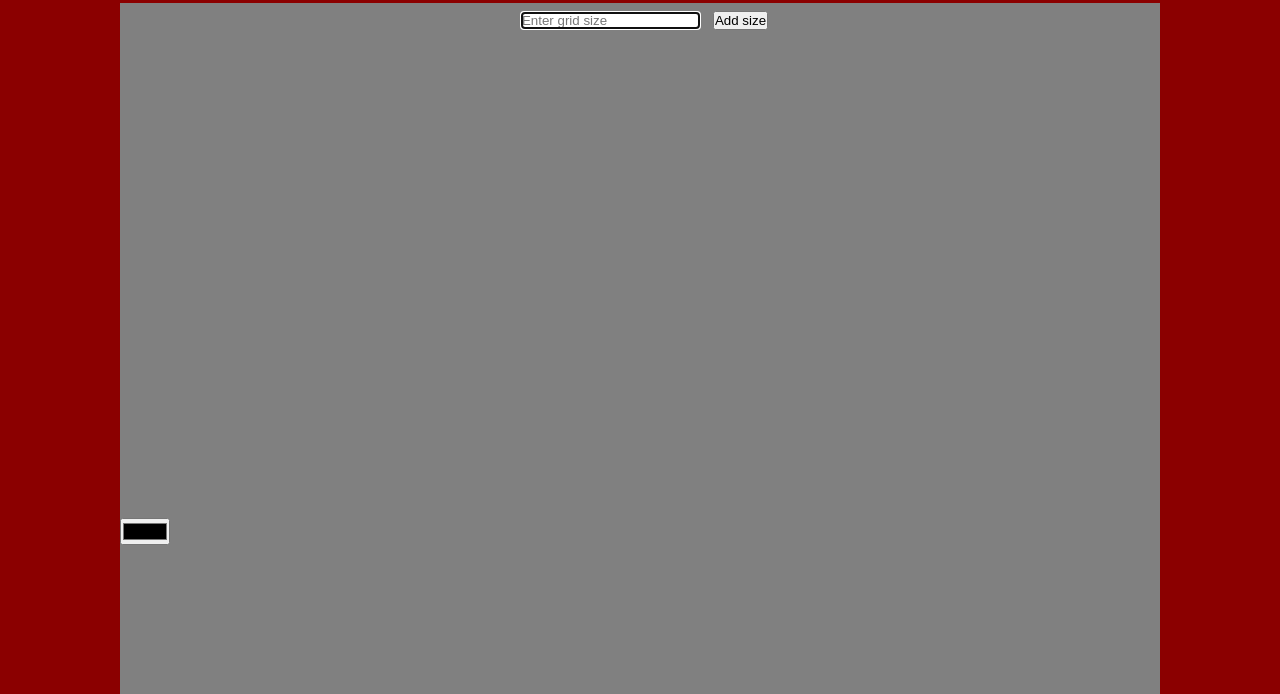
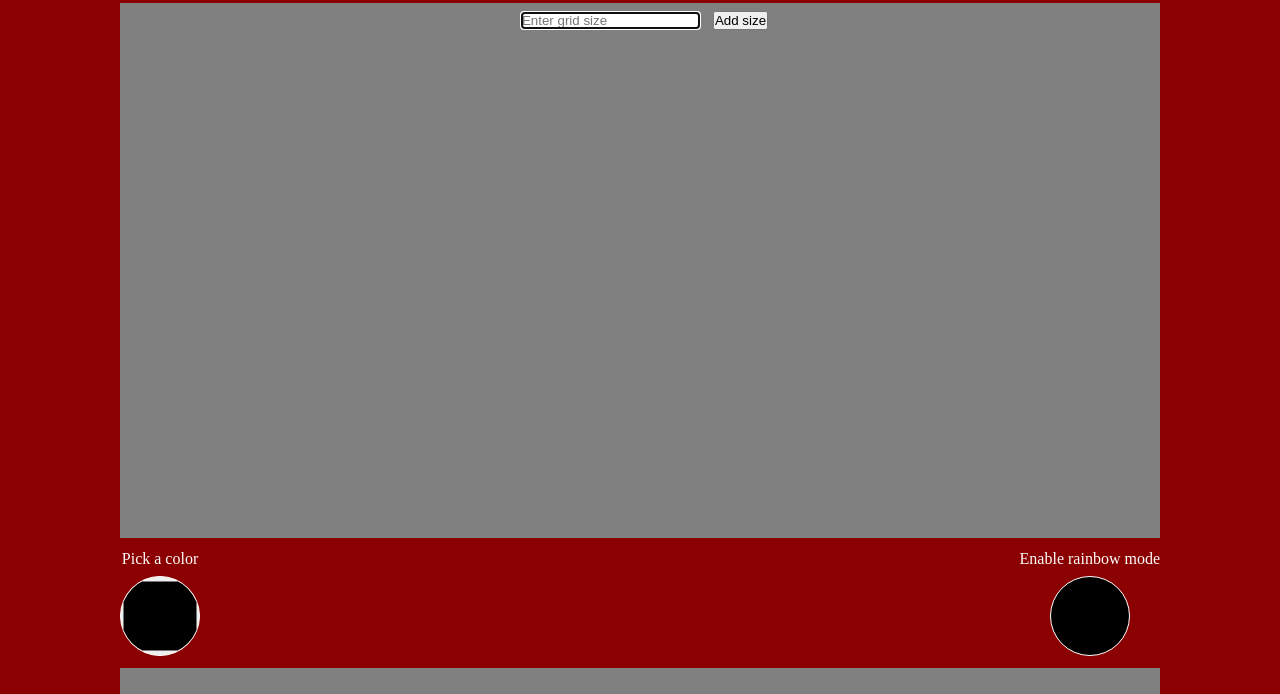
Before and after one commit to Calsjunior/etch-a-sketch, a website: page index.html in a window 1280 px wide. Shown: the part 106-800 px from the top of the page. Drawn offline with Linux system fonts and the light colour scheme.

Commit message:
feat: add switching between color picker and rainbow mode

```diff
--- a/index.html
+++ b/index.html
@@ -25,8 +25,13 @@
                 <div class="grid-container"></div>
             </div>
 
-            <div>
-                <input class="color-picker" type="color">
+            <div class="color-mode">
+                <label>Pick a color
+                    <input class="color-picker" type="color">
+                </label>
+                <label>Enable rainbow mode
+                    <div class="rainbow-mode"></div>
+                </label>
             </div>
         </div>
 
--- a/script.js
+++ b/script.js
@@ -1,12 +1,18 @@
 let size = 0;
+let currentColorMode = "COLOR";
+
 const inputGridSize = document.querySelector(".grid-size");
 const addSizeButton = document.querySelector("button");
 const gridContainer = document.querySelector(".grid-container");
 const displayGridSize = document.querySelector(".display-size");
+const colorMode = document.querySelector(".color-mode");
+const rainbowMode = document.querySelector(".rainbow-mode");
 const colorInput = document.querySelector(".color-picker");
 colorInput.value = "";
 
 function makeGrid(size) {
+    gridContainer.textContent = "";
+
     for (let i = 0; i < size; i++) {
         const column = document.createElement("div");
         column.classList.add("grid-column");
@@ -19,9 +25,30 @@ function makeGrid(size) {
     }
 }
 
+function randomRgb() {
+    let r = Math.floor(Math.random() * 255);
+    let g = Math.floor(Math.random() * 255);
+    let b = Math.floor(Math.random() * 255);
+    return `rgb(${r}, ${g}, ${b})`;
+}
+
+colorMode.addEventListener("click", (event) => {
+    if (event.target.classList.contains("color-picker")) {
+        currentColorMode = "COLOR";
+    } else if (event.target.classList.contains("rainbow-mode")) {
+        currentColorMode = "RAINBOW";
+    }
+});
+
 gridContainer.addEventListener("mouseover", (event) => {
     if (event.target.classList.contains("grid-row")) {
-        event.target.style.backgroundColor = colorInput.value;
+        if (currentColorMode == "COLOR") {
+            event.target.style.backgroundColor = colorInput.value;
+        } else if (currentColorMode == "RAINBOW" && !event.target.style.backgroundColor) {
+            // Prevents redrawing on already drawn color only in rainbow mode
+            event.target.style.backgroundColor = randomRgb();
+            rainbowMode.style.backgroundColor = event.target.style.backgroundColor;
+        }
     }
 });
 
@@ -35,7 +62,6 @@ addSizeButton.addEventListener("click", (event) => {
     size = inputGridSize.value;
     displayGridSize.textContent = `${inputGridSize.value} x ${inputGridSize.value}`;
     inputGridSize.value = "";
-    gridContainer.textContent = "";
 
     makeGrid(size);
 });
--- a/style.css
+++ b/style.css
@@ -33,6 +33,7 @@ body {
     display: flex;
     flex-direction: column;
     align-items: center;
+    height: 535px;
 }
 
 .grid-size {
@@ -57,10 +58,31 @@ body {
     border: 1px solid black;
 }
 
-.grid-row.hovered {
+.color-mode {
+    display: flex;
+    justify-content: space-between;
+    background-color: darkred;
+    height: 130px;
+}
+
+.color-mode label {
+    color: #fdfdfd;
+
+    display: flex;
+    flex-direction: column;
+    justify-content: center;
+    align-items: center;
+    gap: 8px;
+}
+
+.color-picker,
+.rainbow-mode {
+    width: 80px;
+    height: 80px;
+    border: 1px solid white;
+    border-radius: 50%;
+}
+
+.rainbow-mode {
     background-color: black;
 }
-
-.color-picker {
-    display: flex;
-}
```
